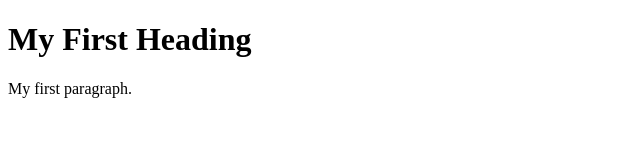
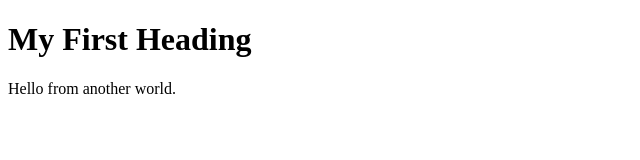
Before and after one commit to kosurisusmitha/website, a plain HTML site: page index.html in a window 1280 px wide. Shown: the full height of the page, 0-640 px from the left. Drawn offline with Linux system fonts and the light colour scheme.

Commit message:
Update index.html

```diff
--- a/index.html
+++ b/index.html
@@ -4,7 +4,7 @@
 
 <h1>My First Heading</h1>
 
-<p>My first paragraph.</p>
+<p>Hello from another world.</p>
 
 </body>
 </html>
```
